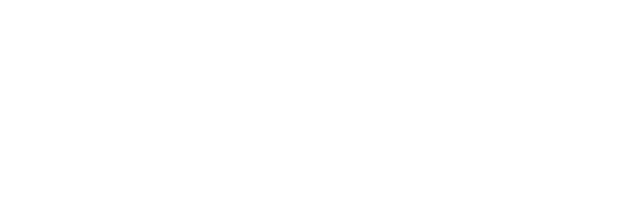
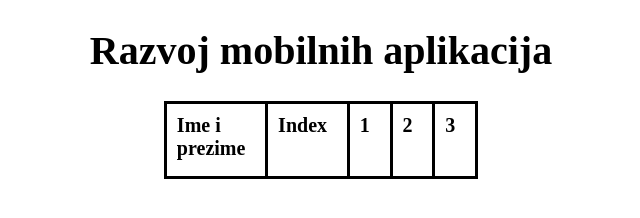
Before and after one commit to nbecirspah1/WebTehnologijeProjekat, a plain HTML site: page html/prisustvo.html in a window 1280 px wide. Shown: the whole page, without its empty margins (319-959 px from the left). Drawn offline with Linux system fonts and the light colour scheme.

Commit message:
Napravljen prvi red tabele

```diff
--- a/css/prisustvo.css
+++ b/css/prisustvo.css
@@ -4,8 +4,15 @@ h1{
     text-align: center;
 }
 
+p{
+    font-size: 20pt;
+    font-weight: bold;
+    text-align: center;
+    margin-left: auto;
+    margin-right: auto;
+}
 
-div{
+#overflow{
     overflow-x: auto;
     display: flex;
 }
--- a/scripts/TabelaPrisustvo.js
+++ b/scripts/TabelaPrisustvo.js
@@ -1,6 +1,10 @@
 let TabelaPrisustvo = function(divRef, podaci){
 
     divRef.innerHTML ="";
+    let naslov = divRef.appendChild(document.createElement('h1'));
+    naslov.innerHTML = podaci.predmet;
+    let overflowDIV = divRef.appendChild(document.createElement('div'));
+    overflowDIV.setAttribute("id", "overflow");
 
   /////////VALIDACIJA PODATAKA/////////
   if(podaci.brojPredavanjaSedmicno < 0 || podaci.brojVjezbiSedmicno < 0){//broj predavanja ili vjezbi < 0
@@ -42,7 +46,7 @@ let TabelaPrisustvo = function(divRef, podaci){
     }
   }
 
-  let tekucaSedmica = 0;
+   let tekucaSedmica = 0;
   for(let i = 0; i< podaci.prisustva.length; i++){//Nalazimo tekucu sedmicu
      if(podaci.prisustva[i].sedmica > tekucaSedmica)
        tekucaSedmica = podaci.prisustva[i].sedmica;
@@ -61,4 +65,23 @@ let TabelaPrisustvo = function(divRef, podaci){
       return 0;
     }
   }
+
+
+  /////////PODACI SU UREDU, MOZEMO PRAVITI TABELU/////////
+  let tabela = overflowDIV.appendChild(document.createElement('table'));
+   let prviRed = tabela.appendChild(document.createElement('tr'));
+   let kolonaIme = prviRed.appendChild(document.createElement('th'));
+   kolonaIme.innerHTML = "Ime i prezime";
+   let kolonaIndeks = prviRed.appendChild(document.createElement('th'));
+   kolonaIndeks.innerHTML = "Index";
+
+
+   for(let i =1; i<=tekucaSedmica; i++){
+    let kolonaBrojSedmice = prviRed.appendChild(document.createElement('th'));
+    kolonaBrojSedmice.innerHTML = i;
+    if(i == tekucaSedmica){
+      kolonaBrojSedmice.colSpan = podaci.brojPredavanjaSedmicno + podaci.brojVjezbiSedmicno;
+    }
+   }
+
 }
```
